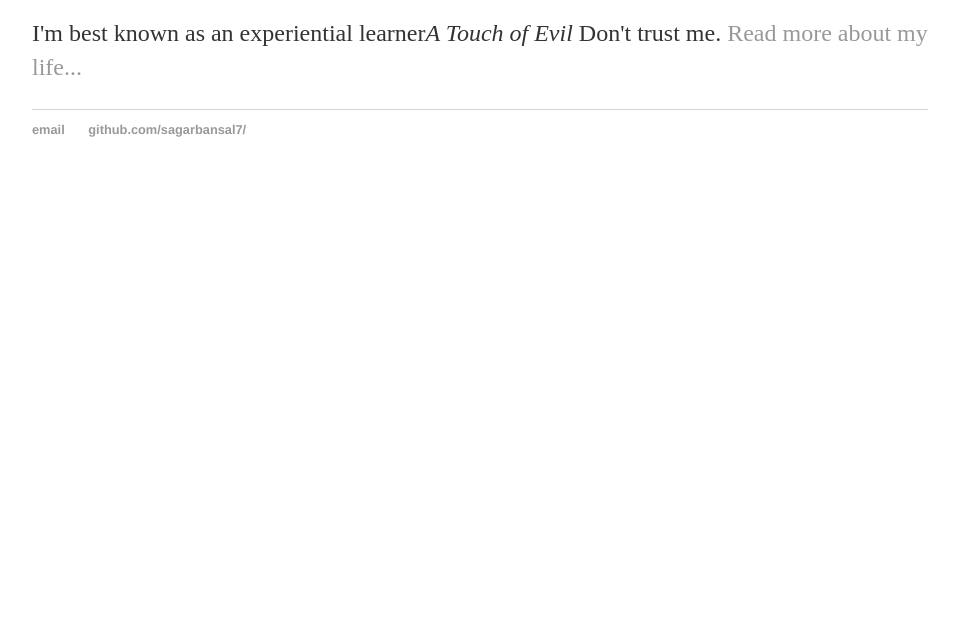
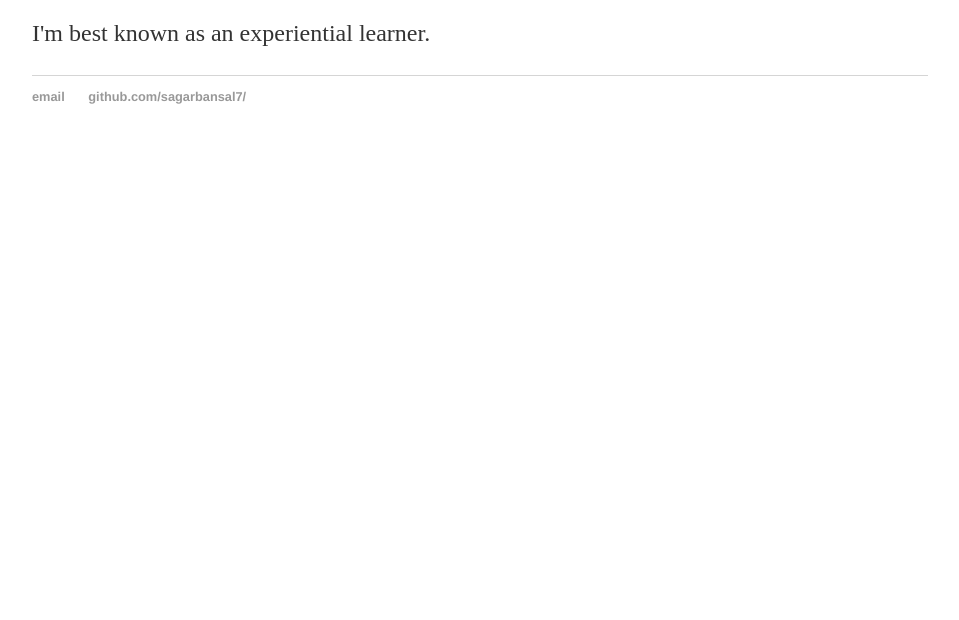
Before and after one commit to SagarBansal7/sagarbansal.github.io, a plain HTML site: page index.html in a window 1280 px wide. Shown: the part 180-800 px from the top of the page, without its empty margins (160-1119 px from the left). Drawn offline with Linux system fonts and the light colour scheme.

Commit message:
Update index.html

```diff
--- a/index.html
+++ b/index.html
@@ -17,7 +17,7 @@
 		<div class="container">
     		<div class="blurb">
         		<h1>Hi there, I'm Sagar Bansal!</h1>
-				<p>I'm best known as an experiential learner<em>A Touch of Evil</em> Don't trust me. <a href="/about">Read more about my life...</a></p>
+				<p>I'm best known as an experiential learner. <em>  </em>    <a href="/about">  </a></p>
     		</div><!-- /.blurb -->
 		</div><!-- /.container -->
 		<footer>
```
